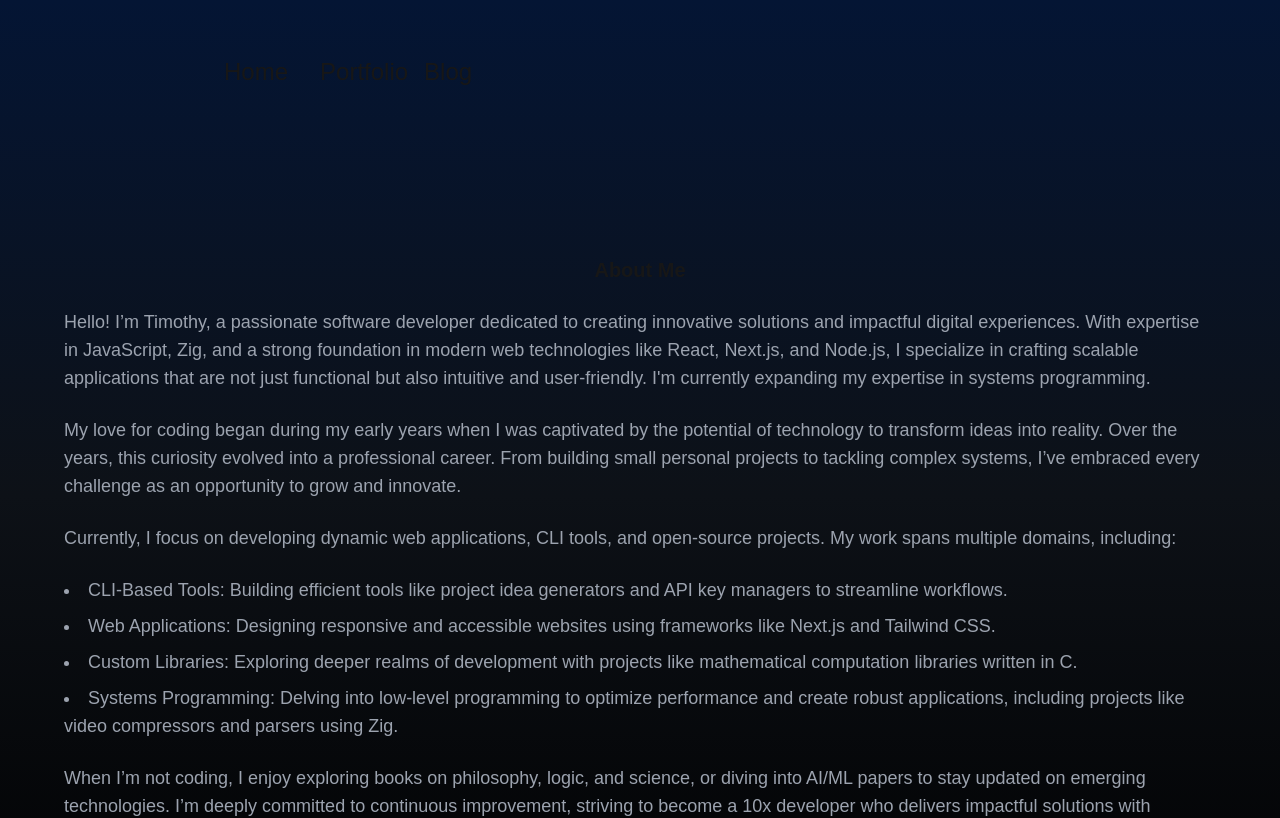
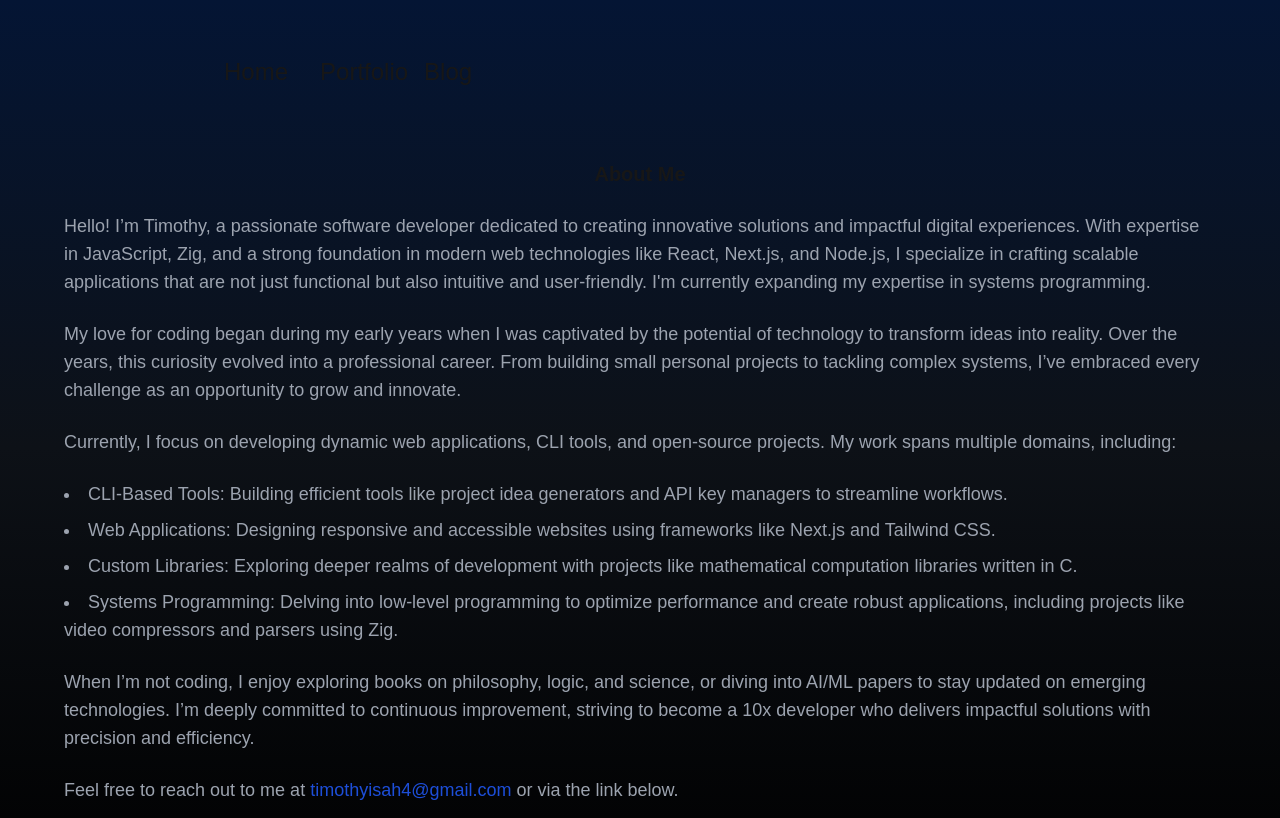
Before and after one commit to Timosdev99/Timosdev99.github.io, a Next.js app: page /about in a window 1280 px wide. Shown: the top 818 px of the page. Built offline with nearby package versions, Linux system fonts and the light colour scheme.

Commit message:
fixed bug

```diff
--- a/src/app/about/page.jsx
+++ b/src/app/about/page.jsx
@@ -26,7 +26,7 @@ const buttonLinks = [
 
 const Aboutme = () => {
     return (
-      <section className="mt-40 px-4 md:px-8 lg:px-16">
+      <section className="mt-16 px-4 md:px-8 lg:px-16">
         <h1 className="text-xl font-bold text-center mb-6">About Me</h1>
         <div className="text-lg text-gray-400 font-light space-y-6">
           <p>
--- a/src/app/component/introcard.jsx
+++ b/src/app/component/introcard.jsx
@@ -37,7 +37,7 @@ const IntroCard = () => {
       <br />
       <br />
       <Image
-        src="/cool.jpg"
+        src="/Cool.jpg"
         alt="Example image"
         width={500}
         height={500}
```
